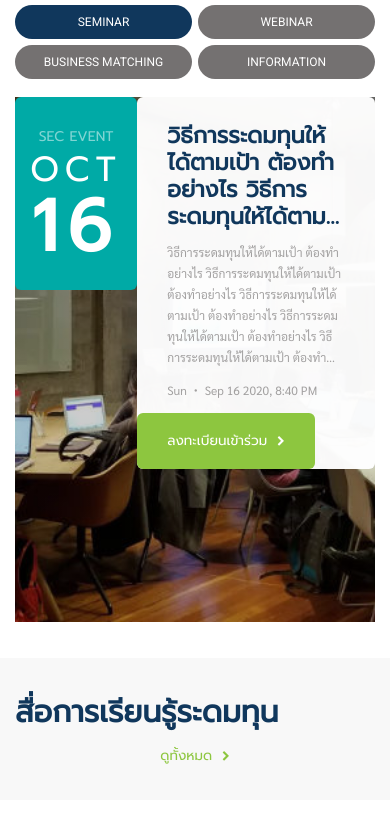
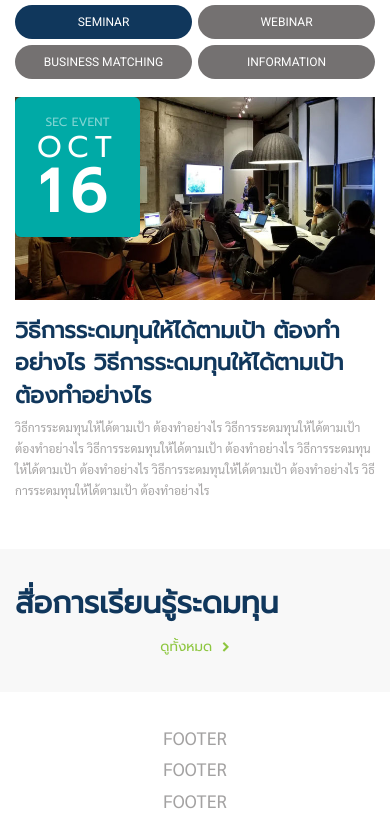
Before and after one commit to 3bugs/SEC, a plain HTML site: page index.html in a window 390 px wide. Shown: the part 724-1543 px from the top of the page. Drawn offline with nearby package versions, Linux system fonts and the light colour scheme.

Commit message:
ปรับ layout ของ sec event บนจอเล็ก

```diff
--- a/css/index.css
+++ b/css/index.css
@@ -13,6 +13,7 @@ h3 {
   font-style: normal;
   font-size: 1.875rem;
   font-weight: bold;
+  line-height: 1.45em;
   margin: 0;
   padding: 0;
   color: #10375C;
@@ -420,7 +421,7 @@ button {
   overflow: hidden;
   text-overflow: ellipsis;
   display: -webkit-box;
-  -webkit-line-clamp: 4;
+  -webkit-line-clamp: 3;
   -webkit-box-orient: vertical;
 }
 
--- a/index.html
+++ b/index.html
@@ -179,9 +179,9 @@
           </div>
         </div>
       </div>
-      <div class="row mt-4">
+      <div class="row mt-4 d-">
         <div class="col-12">
-          <div class="sec-event-image">
+          <div class="sec-event-image d-none d-md-block">
             <div class="sec-event-content">
               <div class="sec-event-date">
                 <div style="font-size: 14px; line-height: 21px; opacity: 0.5;">SEC EVENT</div>
@@ -198,6 +198,22 @@
                 <button style="align-self: flex-start; padding: 20px 30px;">
                   <h5>ลงทะเบียนเข้าร่วม&nbsp;&nbsp;<i class="fa fa-chevron-right"></i></h5>
                 </button>
+              </div>
+            </div>
+          </div>
+          <div class="d-xs-block d-md-none">
+            <div class="info-item mb-sm-0">
+              <div class="info-item-image-container" style="background-image: url('img/event.jpg')">
+                <div class="sec-event-date" style="position: absolute; width: 125px; height: 140px">
+                  <div style="font-size: 12px; line-height: 16px; opacity: 0.5;">SEC EVENT</div>
+                  <div style="font-size: 30px; font-weight: 500; line-height: 35px; letter-spacing: 6px;">OCT</div>
+                  <div style="font-size: 60px; font-weight: 600; line-height: 55px; letter-spacing: 10px;">16</div>
+                </div>
+              </div>
+              <div class="info-item-text" style="padding: 14px 0 0 0">
+                <h3>วิธีการระดมทุนให้ได้ตามเป้า ต้องทำอย่างไร วิธีการระดมทุนให้ได้ตามเป้า ต้องทำอย่างไร</h3>
+                <p>วิธีการระดมทุนให้ได้ตามเป้า ต้องทำอย่างไร วิธีการระดมทุนให้ได้ตามเป้า ต้องทำอย่างไร วิธีการระดมทุนให้ได้ตามเป้า ต้องทำอย่างไร วิธีการระดมทุนให้ได้ตามเป้า ต้องทำอย่างไร
+                  วิธีการระดมทุนให้ได้ตามเป้า ต้องทำอย่างไร วิธีการระดมทุนให้ได้ตามเป้า ต้องทำอย่างไร</p>
               </div>
             </div>
           </div>
```
